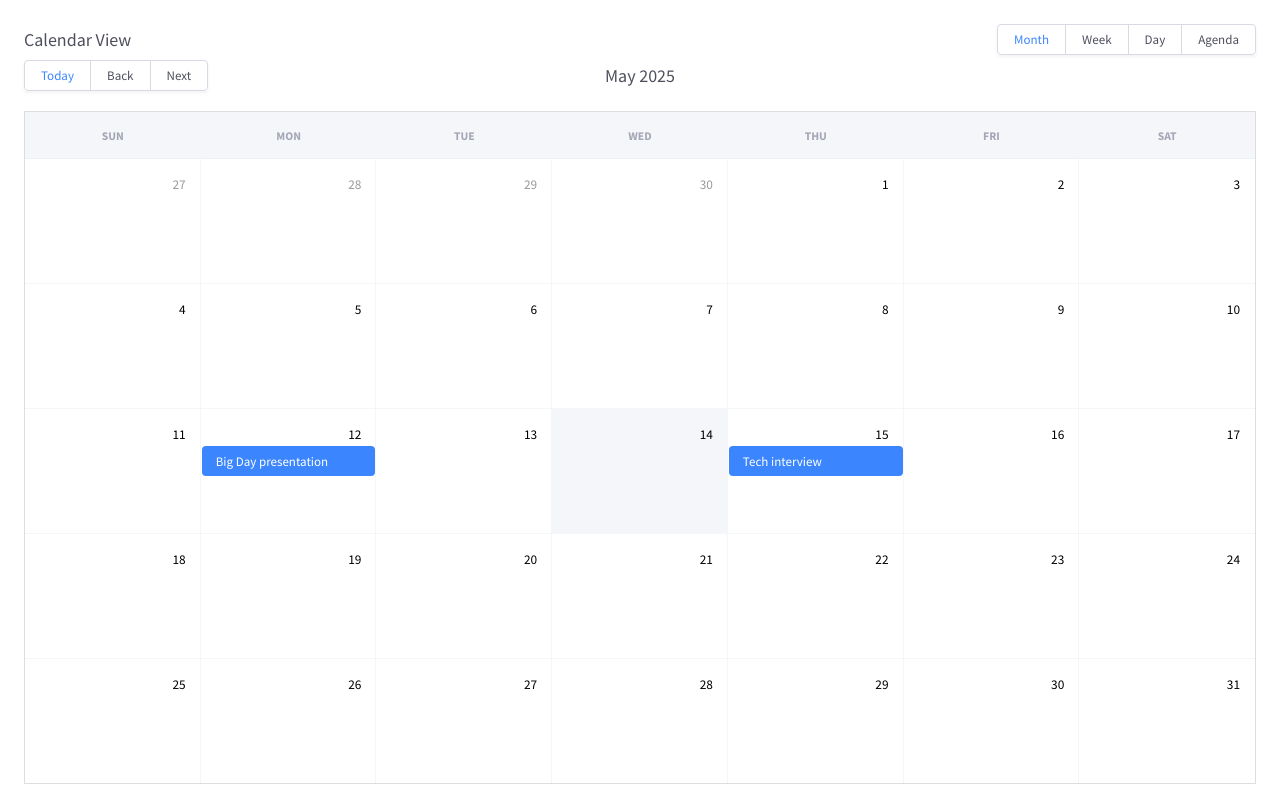
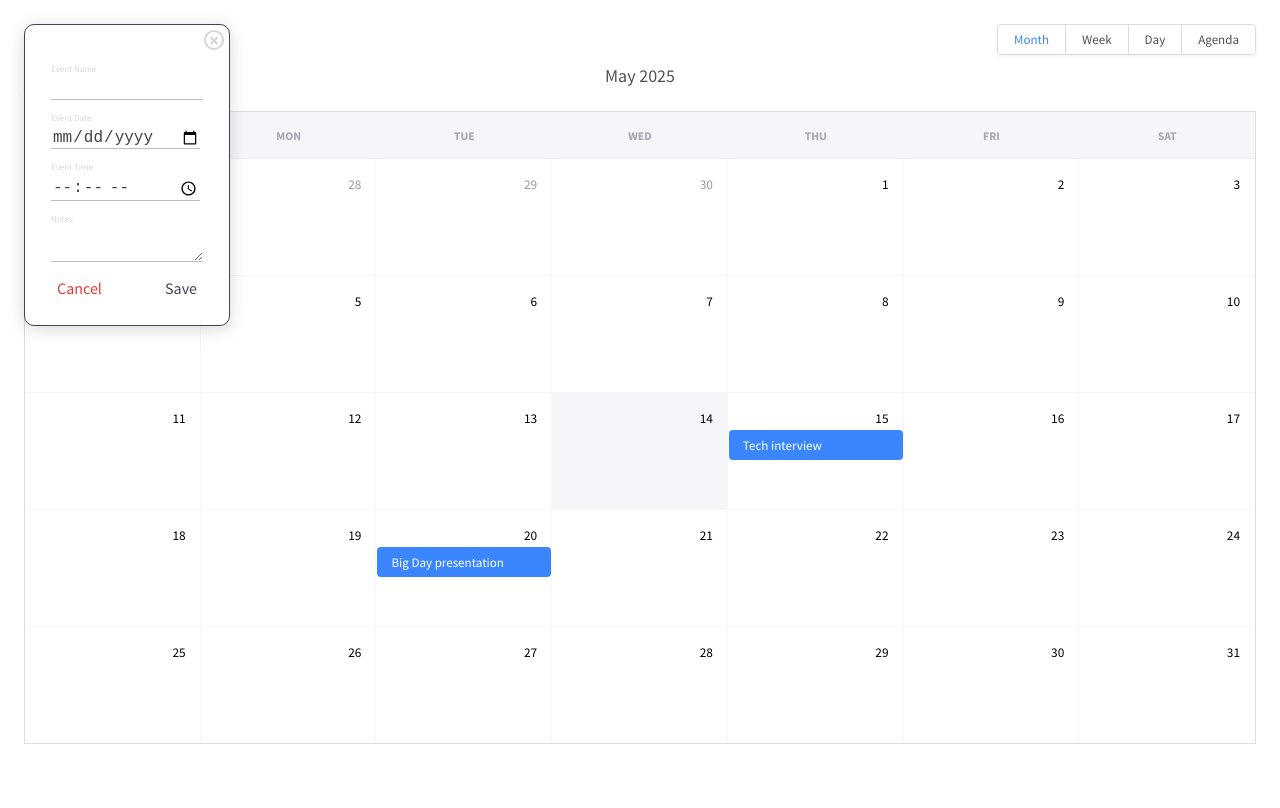
Before and after one commit to siefimov/react-calendar-app, a React (Vite) app: page / in a window 1280 px wide. Built offline with nearby package versions, Linux system fonts and the light colour scheme.

Commit message:
rca-3: add base event modal

```diff
--- a/src/App.tsx
+++ b/src/App.tsx
@@ -3,7 +3,7 @@ import { Calendar } from './components/Calendar';
 
 export const App = () => {
   return (
-    <div style={{ height: '95vh', padding: '1rem' }}>
+    <div style={{ padding: '1rem' }}>
       <Calendar />
     </div>
   );
--- /dev/null
+++ b/src/components/AddEventModal/AddEventModal.scss
@@ -0,0 +1,134 @@
+@use '../../styles/variables' as *;
+
+.event-modal {
+  position: absolute;
+  //   width: 220px;
+  padding: 26px;
+  background: white;
+  border: 1px solid $text-color-dark;
+  border-radius: 10px;
+  z-index: 1000;
+  box-shadow: 0 3px 18px rgba(0, 0, 0, 0.16);
+
+  &__close {
+    position: absolute;
+    top: 5px;
+    right: 5px;
+    width: 20px;
+    height: 20px;
+    background: none;
+    border: 2px solid #d6d6d6;
+    font-size: 1.2rem;
+    font-weight: $font-weight-bold;
+    color: #d6d6d6;
+    cursor: pointer;
+    padding: 0px;
+    border-radius: 50%;
+    display: flex;
+    align-items: center;
+    justify-content: center;
+    transition: color 0.2s ease-in-out, border-color 0.2s ease-in-out;
+
+    &:hover {
+      color: $color-text-dark;
+      border-color: $color-text-dark;
+    }
+  }
+
+  &__body {
+    display: flex;
+    flex-direction: column;
+    gap: 8px;
+    margin-top: 8px;
+  }
+
+  label {
+    font-size: 14px;
+    display: flex;
+    flex-direction: column;
+    font-size: 9px;
+    line-height: 20px;
+    color: #d6d6d6;
+  }
+
+  //   input,
+  //   textarea {
+  //     padding: 4px 6px;
+  //     font-size: 14px;
+  //     border-radius: 4px;
+  //     border: 1px solid #ccc;
+  //     max-width: 148px;
+  //     max-height: 28px;
+  //   }
+
+  input[type='text'],
+  input[type='date'],
+  input[type='time'],
+  textarea {
+    // padding: 10px;
+    border: none;
+    border-bottom: 1px solid #bdbdbd;
+    font-size: 1rem;
+    color: #424242;
+    max-width: 148px;
+    max-height: 28px;
+
+    &:focus {
+      outline: none;
+      border-bottom-color: #1976d2;
+    }
+  }
+
+  &__actions {
+    display: flex;
+    justify-content: space-between;
+    margin-top: 15px;
+
+    button {
+      font-size: 1rem;
+      cursor: pointer;
+      transition: background-color 0.3s ease;
+
+      &:first-child {
+        background-color: transparent;
+        color: #e53935;
+        border: none;
+
+        &:hover {
+          background-color: #ffebee;
+          border-radius: 6px;
+        }
+      }
+
+      &:last-child {
+        background-color: $color-white;
+        color: $text-color-dark;
+        border: none;
+
+        &:hover {
+          background-color: $color-background-tertiary;
+          border-radius: 6px;
+        }
+      }
+    }
+  }
+
+  //   &__actions {
+  //     display: flex;
+  //     justify-content: space-between;
+  //     margin-top: 12px;
+
+  //     button {
+  //       padding: 6px 12px;
+  //       font-size: 14px;
+  //       border-radius: 4px;
+  //       cursor: pointer;
+  //     }
+  //   }
+
+  &__error {
+    color: red;
+    font-size: 12px;
+    margin-top: 2px;
+  }
+}
--- /dev/null
+++ b/src/components/AddEventModal/AddEventModal.tsx
@@ -0,0 +1,131 @@
+import { useState, type FC } from 'react';
+import './AddEventModal.scss';
+
+interface EventModalProps {
+  top: number;
+  left: number;
+  onClose: () => void;
+  onSave: (eventData: EventData) => void;
+  formData: EventData;
+  setFormData: React.Dispatch<React.SetStateAction<EventData>>;
+}
+
+export interface EventData {
+  title: string;
+  date: string;
+  time: string;
+  notes: string;
+}
+
+export const AddEventModal: FC<EventModalProps> = ({
+  top,
+  left,
+  onClose,
+  onSave,
+  formData,
+  setFormData,
+}) => {
+  const [errors, setErrors] = useState<
+    Partial<Record<keyof EventData, string>>
+  >({});
+
+  const handleChange = (
+    e: React.ChangeEvent<HTMLInputElement | HTMLTextAreaElement>,
+  ) => {
+    const { name, value } = e.target;
+    setFormData(prev => ({ ...prev, [name]: value }));
+    setErrors(prev => ({ ...prev, [name]: '' }));
+  };
+
+  const validate = (): boolean => {
+    const newErrors: Partial<Record<keyof EventData, string>> = {};
+    const now = new Date();
+    const eventDate = new Date(`${formData.date}T${formData.time}`);
+
+    if (!formData.title.trim()) {
+      newErrors.title = 'Event name is required';
+    }
+    if (!formData.date) {
+      newErrors.date = 'Date is required';
+    } else if (eventDate < now) {
+      newErrors.date = 'Date and time must be in the future';
+    }
+    if (!formData.time) {
+      newErrors.time = 'Time is required';
+    }
+    if (!formData.notes.trim()) {
+      newErrors.notes = 'Notes are required';
+    }
+
+    setErrors(newErrors);
+    return Object.keys(newErrors).length === 0;
+  };
+
+  const handleSubmit = () => {
+    if (validate()) {
+      onSave(formData);
+    }
+  };
+
+  return (
+    <div className="event-modal" style={{ top, left }}>
+      <button className="event-modal__close" onClick={onClose}>
+        ×
+      </button>
+      <div className="event-modal__body">
+        <label>
+          Event Name
+          <input
+            type="text"
+            name="title"
+            value={formData.title}
+            onChange={handleChange}
+          />
+          {errors.title && (
+            <span className="event-modal__error">{errors.title}</span>
+          )}
+        </label>
+        <label>
+          Event Date
+          <input
+            type="date"
+            name="date"
+            value={formData.date}
+            onChange={handleChange}
+            placeholder=""
+          />
+          {errors.date && (
+            <span className="event-modal__error">{errors.date}</span>
+          )}
+        </label>
+        <label>
+          Event Time
+          <input
+            type="time"
+            name="time"
+            value={formData.time}
+            onChange={handleChange}
+          />
+          {errors.time && (
+            <span className="event-modal__error">{errors.time}</span>
+          )}
+        </label>
+        <label>
+          Notes
+          <textarea
+            name="notes"
+            value={formData.notes}
+            onChange={handleChange}
+          />
+          {errors.notes && (
+            <span className="event-modal__error">{errors.notes}</span>
+          )}
+        </label>
+      </div>
+      <div className="event-modal__actions">
+        <button onClick={onClose}>Cancel</button>
+        <button onClick={handleSubmit}>Save</button>
+      </div>
+    </div>
+  );
+};
--- /dev/null
+++ b/src/components/AddEventModal/index.ts
@@ -0,0 +1 @@
+export { AddEventModal } from './AddEventModal';
--- a/src/components/Calendar/Calendar.scss
+++ b/src/components/Calendar/Calendar.scss
@@ -125,8 +125,40 @@
   border-bottom: 1px solid $color-background-tertiary;
 }
 
-
 .rbc-row-content .rbc-row {
   // height: 49px;
   color: black;
 }
+
+// add event modal
+.modal-overlay {
+  position: fixed;
+  top: 0;
+  left: 0;
+  right: 0;
+  bottom: 0;
+  display: flex;
+  justify-content: center;
+  align-items: center;
+  z-index: 1000;
+}
+
+.modal {
+  background: white;
+  padding: 20px;
+  border-radius: 8px;
+  width: 300px;
+  z-index: 1001;
+}
+
+.modal input {
+  width: 100%;
+  margin: 8px 0;
+  padding: 8px;
+}
+
+.modal-actions {
+  display: flex;
+  justify-content: flex-end;
+  gap: 10px;
+}
--- a/src/components/Calendar/Calendar.tsx
+++ b/src/components/Calendar/Calendar.tsx
@@ -1,10 +1,11 @@
-import { useMemo, type FC } from 'react';
+import { useMemo, useRef, useState, type FC } from 'react';
 import {
   Calendar as BigCalendar,
   DateLocalizer,
   momentLocalizer,
   Views,
   type Event as CalendarEvent,
+  type SlotInfo,
 } from 'react-big-calendar';
 import moment from 'moment';
 import './Calendar.scss';
@@ -12,10 +13,11 @@ import { CustomToolbar } from '../Toolbar';
 import { CustomWeekHeader } from '../CustomWeekHeader';
 import { CustomTimeGutterHeader } from '../CustomTimeGutterHeader';
 import { CustomDayHeader } from '../CustomDayHeader/CustomDayHeader';
+import { AddEventModal, type EventData } from '../AddEventModal/AddEventModal';
 
 const localizer = momentLocalizer(moment);
 
-const events: CalendarEvent[] = [
+const initialEvents: CalendarEvent[] = [
   {
     title: 'Tech interview',
     start: new Date(2025, 4, 15, 10, 0),
@@ -23,12 +25,60 @@ const events: CalendarEvent[] = [
   },
   {
     title: 'Big Day presentation',
-    start: new Date(2025, 4, 12, 9, 0),
-    end: new Date(2025, 4, 12, 10, 0),
+    start: new Date(2025, 4, 20, 9, 0),
+    end: new Date(2025, 4, 20, 10, 0),
   },
 ];
 
 export const Calendar: FC = () => {
+  const [events, setEvents] = useState<CalendarEvent[]>(initialEvents);
+  const [showModal, setShowModal] = useState(true);
+  const [modalPosition, setModalPosition] = useState({ top: 0, left: 0 });
+  const [formData, setFormData] = useState<EventData>({
+    title: '',
+    date: '',
+    time: '',
+    notes: '',
+  });
+
+  const calendarRef = useRef<HTMLDivElement>(null);
+
+  const handleSelectSlot = (slotInfo: SlotInfo) => {
+    const calendarBounds = calendarRef.current?.getBoundingClientRect();
+    const top = slotInfo.box?.y ?? 0;
+    const left = slotInfo.box?.x ?? 0;
+
+    setModalPosition({
+      top: top - (calendarBounds?.top || 0) - 40,
+      left: left - (calendarBounds?.left || 0) - 112,
+    });
+
+    setFormData({
+      title: '',
+      date: '',
+      time: '',
+      notes: '',
+    });
+
+    setShowModal(true);
+  };
+
+  const handleSave = (newEvent: EventData) => {
+    const start = new Date(`${newEvent.date}T${newEvent.time}`);
+    const end = moment(start).add(1, 'hour').toDate();
+
+    setEvents(prev => [
+      ...prev,
+      {
+        title: newEvent.title,
+        start,
+        end,
+        allDay: false,
+      },
+    ]);
+    setShowModal(false);
+  };
+
   const { components, formats } = useMemo(
     () => ({
       components: {
@@ -65,6 +115,7 @@ export const Calendar: FC = () => {
   );
 
   return (
+    <div ref={calendarRef} style={{ position: 'relative', height: '90vh' }}>
       <BigCalendar
         defaultView={Views.MONTH}
         localizer={localizer}
@@ -74,6 +125,20 @@ export const Calendar: FC = () => {
         step={60}
         min={moment('1970-01-01T00:00:00').toDate()}
         max={moment('1970-01-01T23:00:00').toDate()}
+        selectable
+        onSelectSlot={handleSelectSlot}
       />
+
+      {showModal && (
+        <AddEventModal
+          top={modalPosition.top}
+          left={modalPosition.left}
+          onClose={() => setShowModal(false)}
+          onSave={handleSave}
+          formData={formData}
+          setFormData={setFormData}
+        />
+      )}
+    </div>
   );
 };
```
Lines whose indentation alone changed are shown as unchanged.
